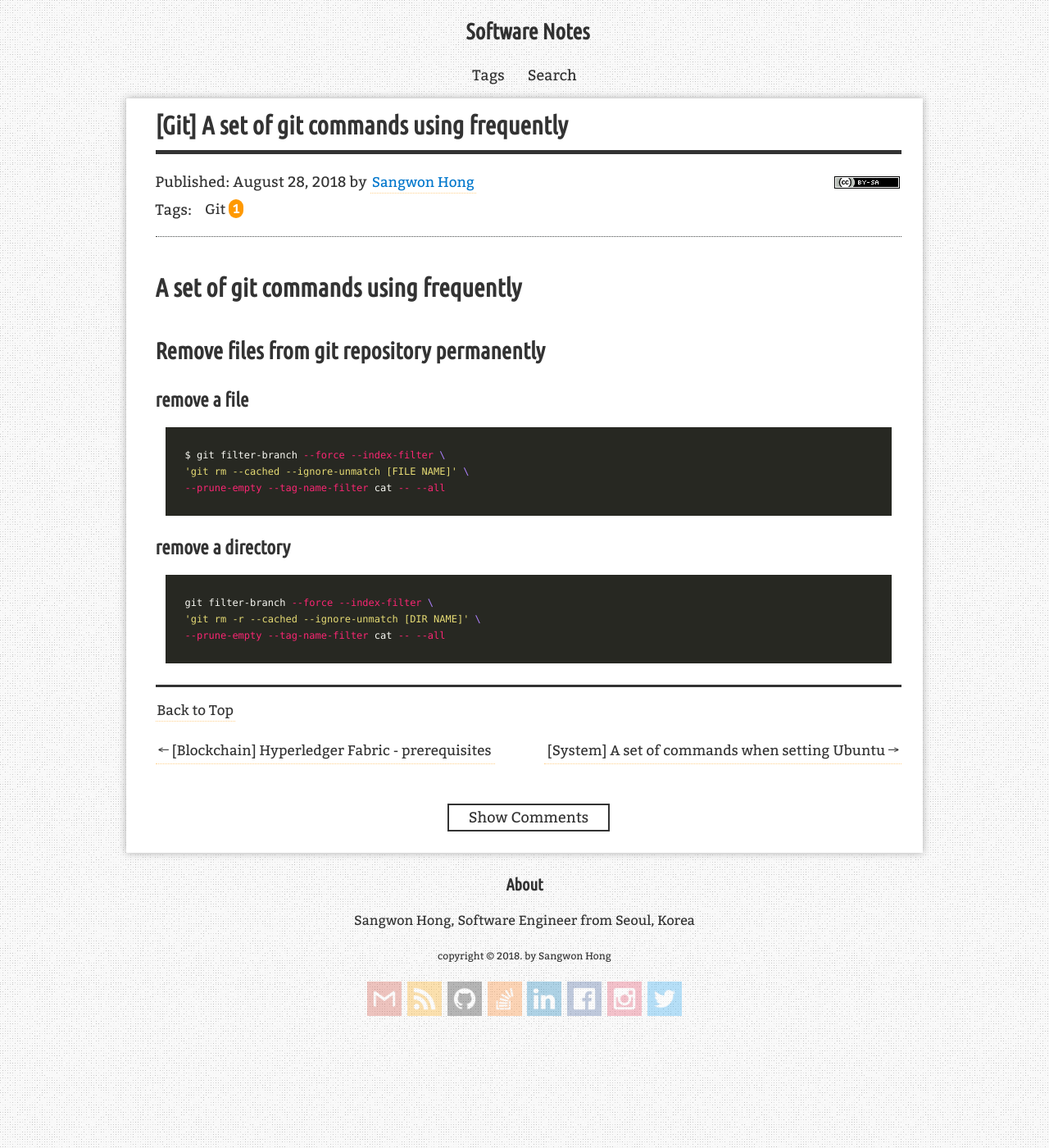
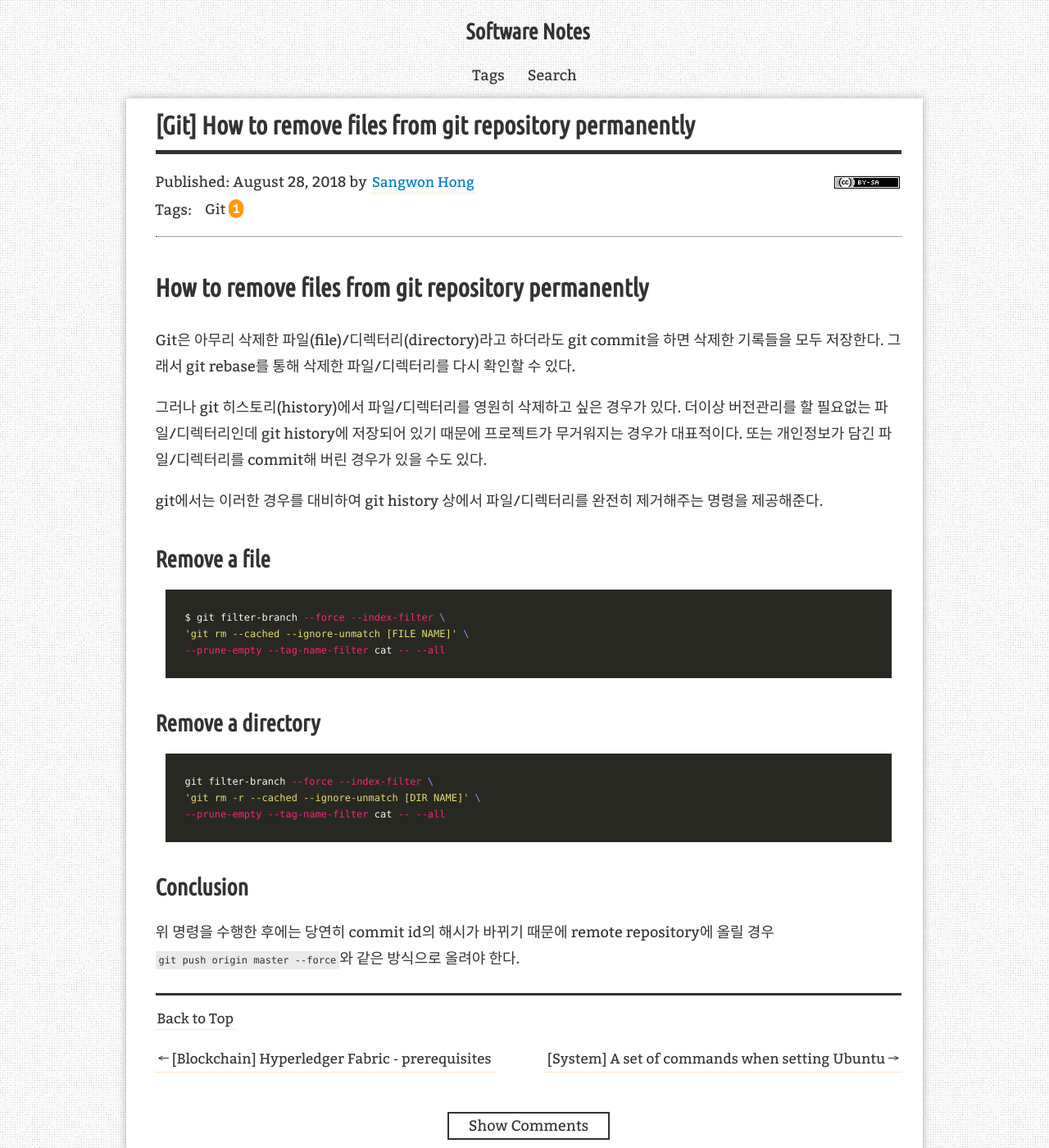
Before and after one commit to qpakzk/qpakzk.github.io, a Jekyll site: the page built from _posts/2018-08-28-[Git] How to remove files from git repository permanently.md, in a window 1280 px wide and 1400 px high. Shown: the whole window at 82% size. Built offline with Jekyll 4.4.1, drawn with Linux system fonts in a browser that asks for light colours; nearby versions of some CDN libraries; comment, search, counter and statistics services are not loaded.

Commit message:
posts: describe more details about delecting permantly in git

````diff
--- a/_posts/2018-08-28-[Git] How to remove files from git repository permanently.md
+++ b/_posts/2018-08-28-[Git] How to remove files from git repository permanently.md
@@ -1,17 +1,21 @@
 ---
 layout: post
-title: "[Git] A set of git commands using frequently"
+title: "[Git] How to remove files from git repository permanently"
 description: ""
 tags: [Git]
 redirect_from:
   - /2018/08/28/
 ---
 
-# A set of git commands using frequently
+# How to remove files from git repository permanently
 
-## Remove files from git repository permanently
+Git은 아무리 삭제한 파일(file)/디렉터리(directory)라고 하더라도 git commit을 하면 삭제한 기록들을 모두 저장한다. 그래서 git rebase를 통해 삭제한 파일/디렉터리를 다시 확인할 수 있다.
 
-### remove a file
+그러나 git 히스토리(history)에서 파일/디렉터리를 영원히 삭제하고 싶은 경우가 있다. 더이상 버전관리를 할 필요없는 파일/디렉터리인데 git history에 저장되어 있기 때문에 프로젝트가 무거워지는 경우가 대표적이다. 또는 개인정보가 담긴 파일/디렉터리를 commit해 버린 경우가 있을 수도 있다.
+
+git에서는 이러한 경우를 대비하여 git history 상에서 파일/디렉터리를 완전히 제거해주는 명령을 제공해준다.
+
+## Remove a file
 
 ```sh
 $ git filter-branch --force --index-filter \
@@ -19,10 +23,14 @@ $ git filter-branch --force --index-filter \
 --prune-empty --tag-name-filter cat -- --all
 ```
 
-### remove a directory
+## Remove a directory
 
 ```sh
 git filter-branch --force --index-filter \
 'git rm -r --cached --ignore-unmatch [DIR NAME]' \
 --prune-empty --tag-name-filter cat -- --all
 ```
+
+## Conclusion
+
+위 명령을 수행한 후에는 당연히 commit id의 해시가 바뀌기 때문에 remote repository에 올릴 경우 `git push origin master --force`와 같은 방식으로 올려야 한다.
````
